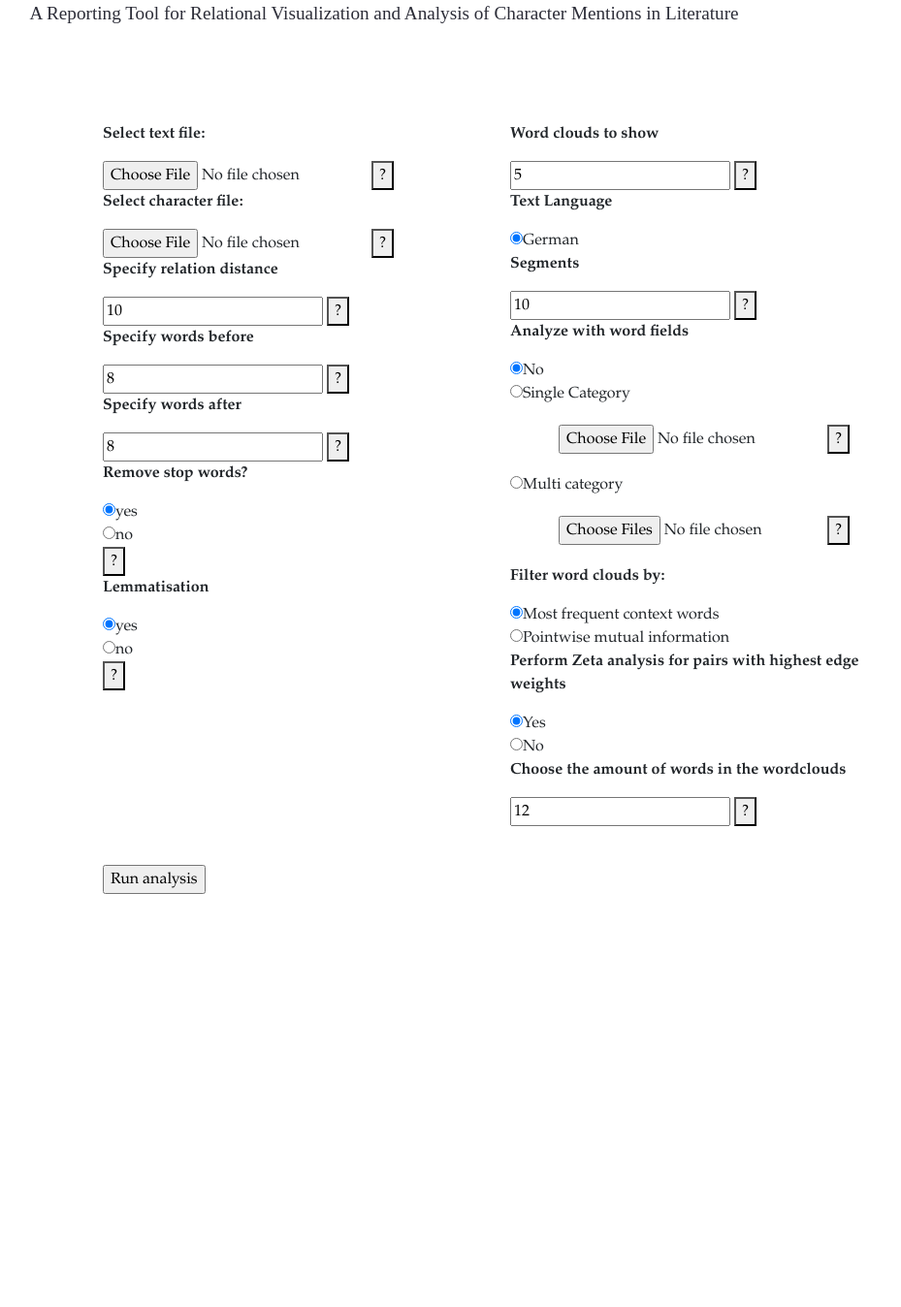
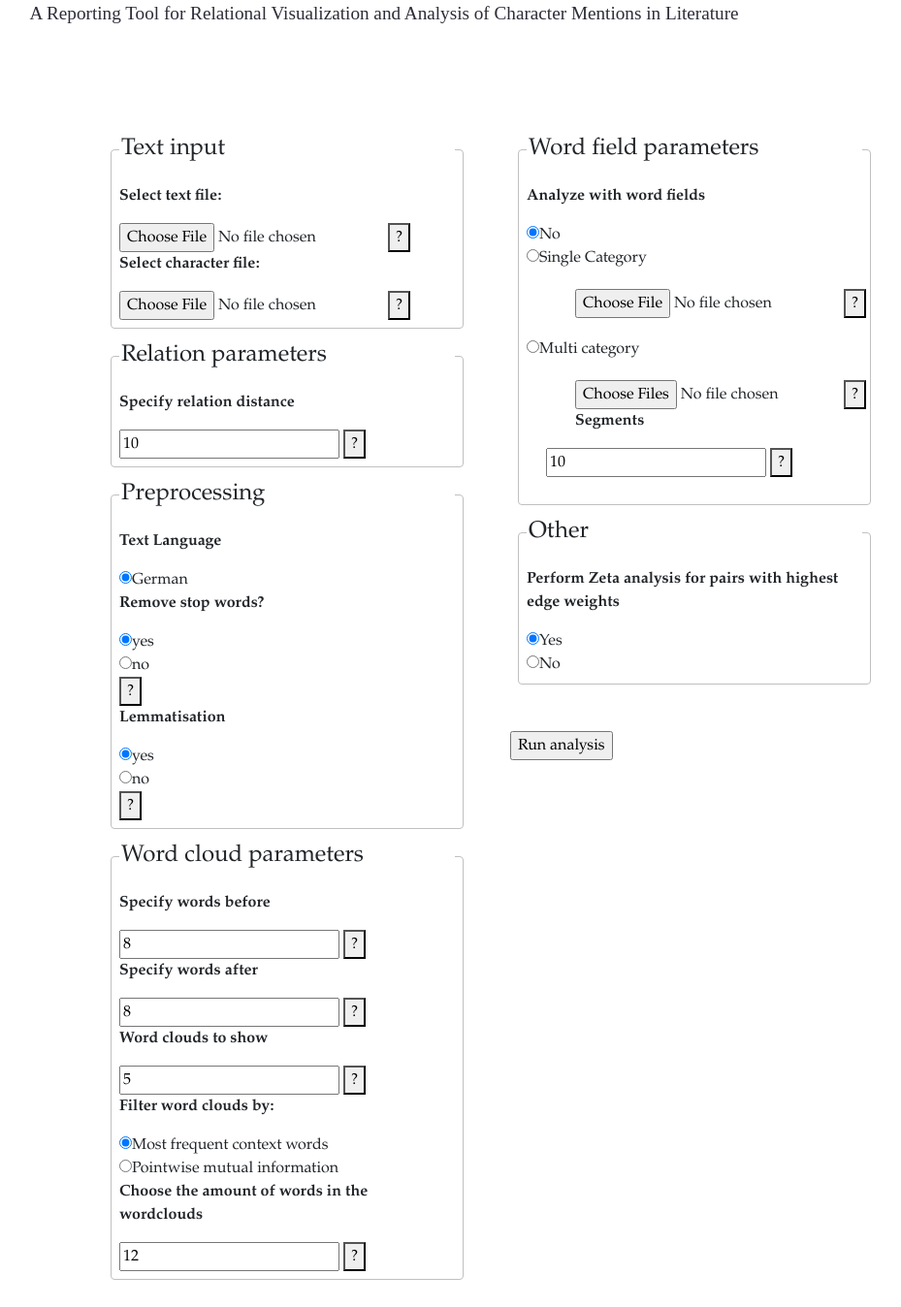
Before and after one commit to kimikadze/web-rcat, a Flask app: page / in a window 1280 px wide; the page is wider, and only the part inside the window is pictured. Shown: the part 411-1759 px from the top of that part at 97% size, without its empty margins (244-1173 px from the left). Before the commit the page ends 1333 px from the top of that part, so only its background shows below. Run offline with Flask 2, Linux system fonts and the light colour scheme; parts of the project's set-up code (start-up, migrations or seed data) failed here and were passed over; some libraries are stand-ins or nearby versions.

Commit message:
added boundaries to GUI

```diff
--- a/flask_app/static/style.css
+++ b/flask_app/static/style.css
@@ -42,6 +42,17 @@ footer {
 	text-align: center;
 }
 
+fieldset {
+    margin: 8px;
+    border: 1px solid silver;
+    padding: 8px;
+    border-radius: 4px;
+}
+
+legend {
+    padding: 2px;
+}
+
 #LogoCreta { float: right; padding: 5px; }
 #LogoUni { float: left;  padding: 5px;}
 #mainForm { padding: auto; }
--- a/flask_app/templates/rcat.html
+++ b/flask_app/templates/rcat.html
@@ -35,6 +35,9 @@
 
         <div id="part1">
 
+            <fieldset>
+                <legend>Text input</legend>
+
             <p><b>Select text file:</b></p>
             <input type="file" name="file"/>
             <button type="button" onclick="alert('Select the text file you want to analyze. The file should be a plain text file. ')">?</button>
@@ -43,20 +46,24 @@
             <input type="file" name="file"/>
             <button type="button" onclick="alert('Select a text file with the names of characters that appear in the text you uploaded in previous step. The file with character names should be formatted as follows: each line starts with a canonical name for a single character. Separated by tab are aliases of this character. Each character and list of his/her aliases should be entered on new lines.')">?</button>
 
+            </fieldset>
+
+
+            <fieldset>
+                <legend>Relation parameters</legend>
             <p><b>Specify relation distance</b></p>
             <input type="text" name="distance" value="10"/>
             <button type="button" onclick="alert('Here you select how many words (tokens) between mentions of two characters should be considered as proximity measure. Default is 10')">?</button>
 
+            </fieldset>
 
-            <p><b>Specify words before</b></p>
-            <input type="text" name="before" value="8"/>
-            <button type="button" onclick="alert('How many words (tokens) BEFORE the mention of the first character to include in the contextual analysis. Default is 8')">?</button>
+            <fieldset>
+                <legend>Preprocessing</legend>
 
-            <p><b>Specify words after</b></p>
-            <input type="text" name="after" value="8"/>
-            <button type="button" onclick="alert('How many words (tokens) AFTER the mention of the first character to include in the contextual analysis. Default is 8')">?</button>
-
-
+            <p><b>Text Language</b></p>
+            <input type="radio" name="language" value="German" checked="checked">German<br>
+            <!-- <input type="radio" name="language" value="English">English <br> -->
+            <!-- <input type="radio" name="language" value="Middle High German">Middle High German<br> -->
 
             <p><b>Remove stop words?</b></p>
             <input type="radio" name="stopwords" value="y" checked="checked">yes<br>
@@ -68,28 +75,42 @@
             <input type="radio" name="lemmatisation" value="n">no<br>
             <button type="button" onclick="alert('If yes, the text will be lemmatized')">?</button>
 
+            </fieldset>
+
+
+            <fieldset>
+                <legend> Word cloud parameters</legend>
+                <p><b>Specify words before</b></p>
+            <input type="text" name="before" value="8"/>
+            <button type="button" onclick="alert('How many words (tokens) BEFORE the mention of the first character to include in the contextual analysis. Default is 8')">?</button>
+
+            <p><b>Specify words after</b></p>
+            <input type="text" name="after" value="8"/>
+            <button type="button" onclick="alert('How many words (tokens) AFTER the mention of the first character to include in the contextual analysis. Default is 8')">?</button>
+
+            <p><b>Word clouds to show</b></p>
+            <input type="text" name="word_clouds" value="5">
+            <button type="button" onclick="alert('Show only n-top word clouds for each character and character pair. For the latter case, word clouds are sorted by edge weight. For the former case, by degree of a character. Default is 5.')">?</button>
+
+            <p><b>Filter word clouds by:</b></p>
+            <input type="radio" name="wc_context_selection" value="MFW" checked="checked">Most frequent context words<br>
+            <input type="radio" name="wc_context_selection" value="PMI">Pointwise mutual information<br>
+            <!--<input type="radio" name="wc_context_selection" value="Zeta" checked="checked">Zeta<br>-->
+
+            <p><b>Choose the amount of words in the wordclouds </b></p>
+            <input type="text" name="words_in_word_cloud" value="12">
+            <button type="button" onclick="alert('This is the maximum number of words, if the context is sparse, less terms will be depicted.')">?</button>
+
+            </fieldset>
+
         </div>
 
 
         <div id="part2">
 
-            <p><b>Word clouds to show</b></p>
-            <input type="text" name="word_clouds" value="5">
-            <button type="button" onclick="alert('Show only n-top word clouds for each character and character pair. For the latter case, word clouds are sorted by edge weight. For the former case, by degree of a character. Default is 5.')">?</button>
-
-
-            <p><b>Text Language</b></p>
-            <input type="radio" name="language" value="German" checked="checked">German<br>
-            <!-- <input type="radio" name="language" value="English">English <br> -->
-            <!-- <input type="radio" name="language" value="Middle High German">Middle High German<br> -->
-
-
-           <p><b>Segments</b></p>
-            <input type="text" name="segments" value="10">
-            <button type="button" onclick="alert('Number of segments into which the book should be splitted to track the word field development of the story. Default is 10.')">?</button>
-
-
-            <p><b>Analyze with word fields</b></p>
+        <fieldset>
+           <legend>Word field parameters</legend>
+           <p><b>Analyze with word fields</b></p>
 
             <input type="radio" name="word_fields" value="N" checked="checked">No<br>
             <input type="radio" name="word_fields" value="single">Single Category<br>
@@ -104,22 +125,19 @@
                 <!-- <i>Select folder:</i> -->
                 <input type="file" name="file" multiple/>
                 <button type="button" onclick="alert('Word fields allow you to filter the textual analysis to words from specific categories. If you have more than one word list, use this option. Click Choose file and select multiple plain text files. Each file should contain vocabulary (each item on a new line) from one category. The name of the file should correspond to the name of the category. For example, file named Happiness will only contain words that belong to this category.')">?</button>
-            </div>
 
+            <p><b>Segments</b></p>
+            <input type="text" name="segments" value="10">
+            <button type="button" onclick="alert('Number of segments into which the book should be splitted to track the word field development of the story. Default is 10.')">?</button>
 
-            <p><b>Filter word clouds by:</b></p>
-            <input type="radio" name="wc_context_selection" value="MFW" checked="checked">Most frequent context words<br>
-            <input type="radio" name="wc_context_selection" value="PMI">Pointwise mutual information<br>
-            <!--<input type="radio" name="wc_context_selection" value="Zeta" checked="checked">Zeta<br>-->
+        </fieldset>
 
+        <fieldset>
+            <legend>Other</legend>
             <p><b>Perform Zeta analysis for pairs with highest edge weights</b></p>
             <input type="radio" name="zeta" value="y" checked="checked">Yes<br>
             <input type="radio" name="zeta" value="n">No<br>
-
-
-            <p><b>Choose the amount of words in the wordclouds </b></p>
-            <input type="text" name="words_in_word_cloud" value="12">
-            <button type="button" onclick="alert('This is the maximum number of words, if the context is sparse, less terms will be depicted.')">?</button>
+        </fieldset>
         </div>
 
         <div id="Run">
```
